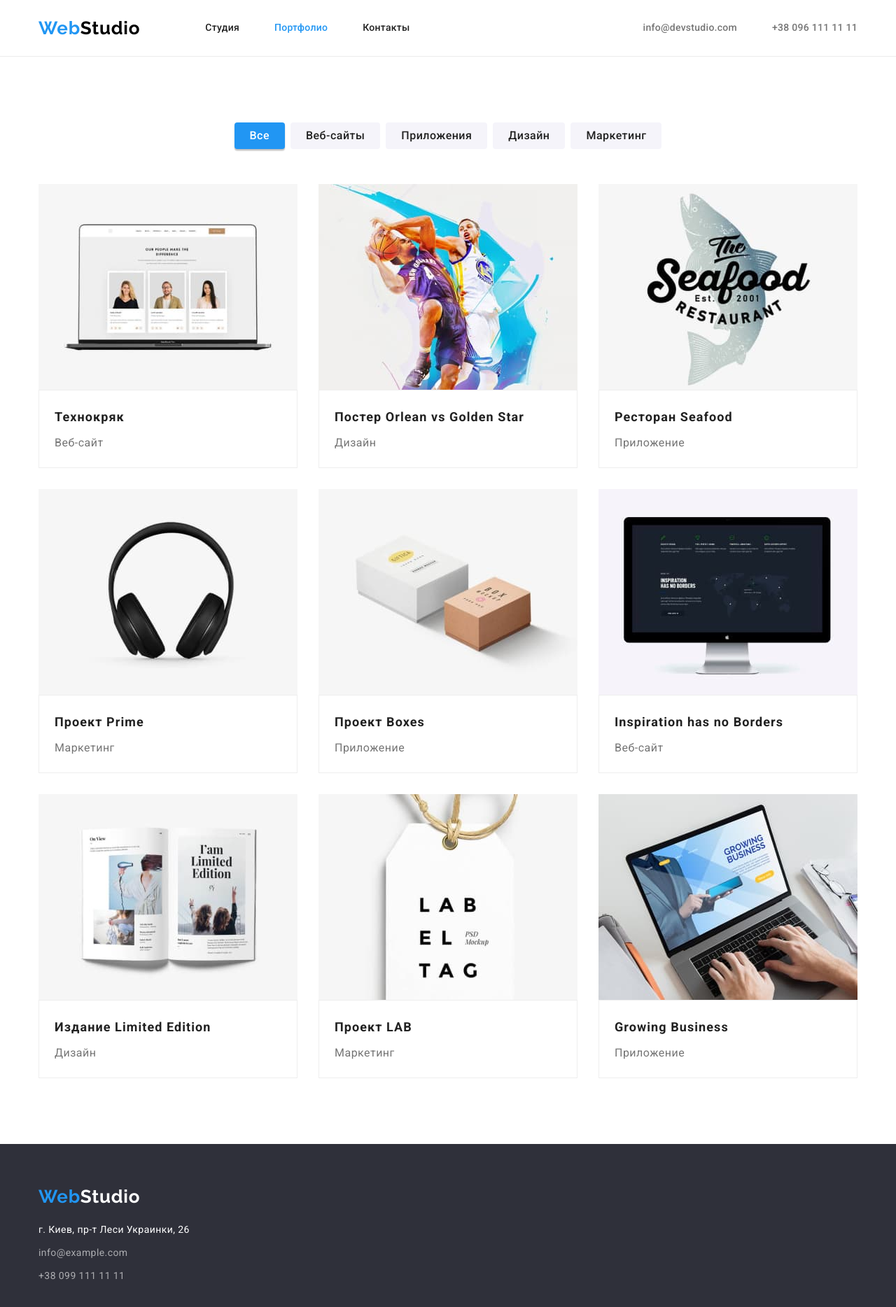
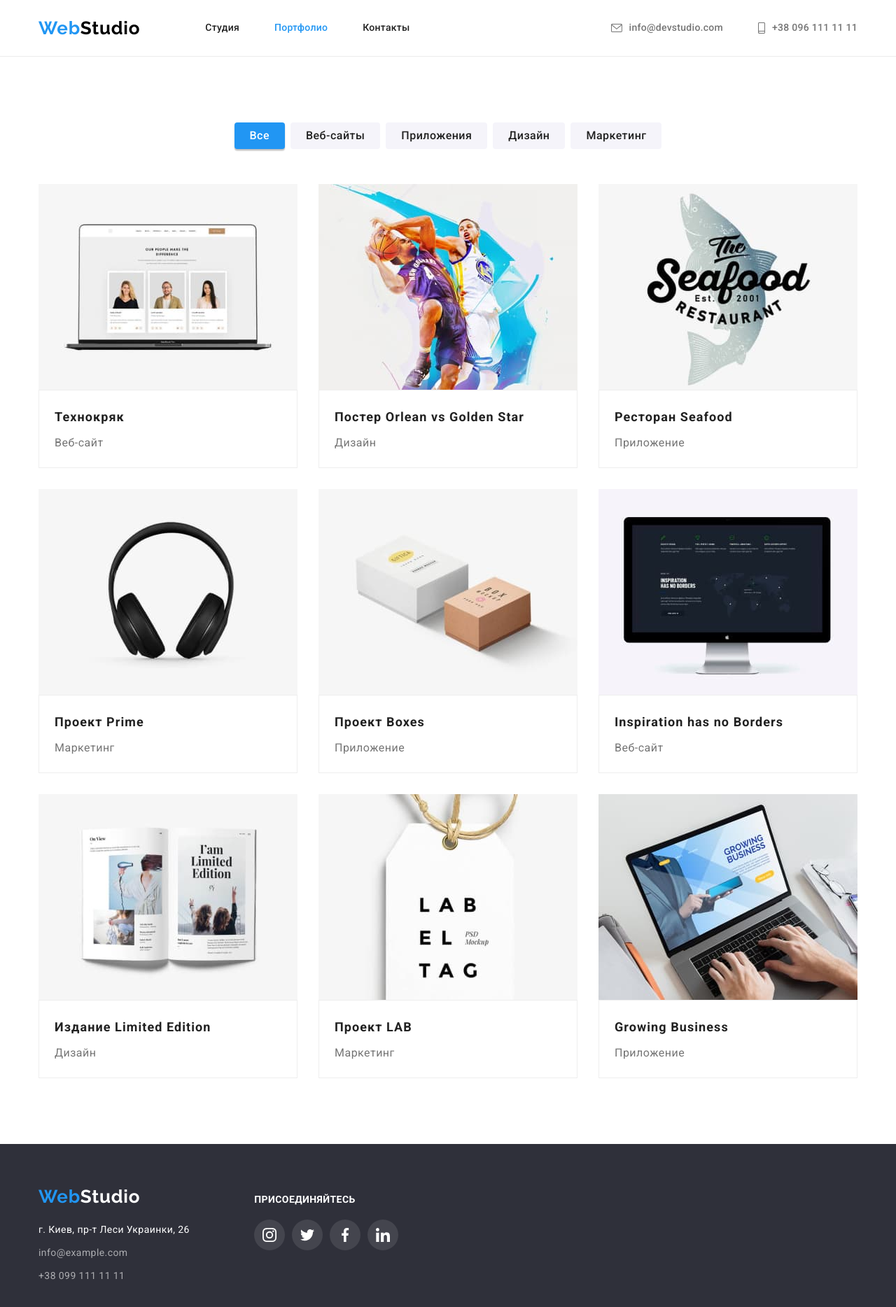
Before and after one commit to olja2022/goit-markup-hw-04, a plain HTML site: page portfolio.html in a window 1280 px wide. Shown: the whole page at 70% size. Drawn offline with nearby package versions, Linux system fonts and the light colour scheme.

Commit message:
add page layout to portfolio

```diff
--- a/css/styles.css
+++ b/css/styles.css
@@ -230,7 +230,6 @@ button {
   box-shadow: 0px 1px 2px 0px #00000014;
   box-shadow: 0px 3px 1px 0px #0000001a;
 }
-
 /*=================/HERO==================*/
 
 /*==================OUR ADVANTAGES==================*/
--- a/portfolio.html
+++ b/portfolio.html
@@ -39,15 +39,21 @@
           </ul>
         </nav>
         <ul class="page-nav">
-          <li>
-            <a class="contact-mail" href="mailto:info@devstudio.com"
-              >info@devstudio.com</a
-            >
+          <li class="header-contact-item">
+            <a class="contact-mail" href="mailto:info@devstudio.com">
+              info@devstudio.com
+              <svg class="header-contact-icon" width="16" height="12">
+                <use href="./images/sprite.svg#icon-envelope"></use>
+              </svg>
+            </a>
           </li>
           <li>
             <a class="contact-phone-number" href="tel:+380961111111"
-              >+38 096 111 11 11</a
-            >
+              >+38 096 111 11 11
+              <svg class="header-contact-icon" width="10" height="16">
+                <use href="./images/sprite.svg#icon-smartphone"></use>
+              </svg>
+            </a>
           </li>
         </ul>
       </div>
@@ -59,10 +65,7 @@
           <h1 class="visually-hidden">Страница Портфолио</h1>
           <ul class="menu-button">
             <li class="btn-hover-focus">
-              <button
-                class="modal-btn-portfolio button-current btn-all"
-                type="button"
-              >
+              <button class="modal-btn-portfolio button-current" type="button">
                 Все
               </button>
             </li>
@@ -233,7 +236,8 @@
     </main>
     <!--FOOTER-->
     <footer class="page-footer">
-      <div class="container">
+      <div class="container footer-wrap">
+        <div class="address-footer-wrap">
           <a class="logo logo-footer" href="./index.html" lang="en"
             >Web<span class="logo-white">Studio</span></a
           >
@@ -261,6 +265,40 @@
             </ul>
           </address>
         </div>
+        <div>
+          <p class="social-footer-wrap">присоединяйтесь</p>
+          <ul class="social-list-footer">
+            <li class="social-list-item-footer">
+              <a class="social-list-link-footer" href="">
+                <svg class="social-list-icon-footer" width="20" height="20">
+                  <use href="./images/sprite.svg#icon-instagram"></use>
+                </svg>
+              </a>
+            </li>
+            <li class="social-list-item-footer">
+              <a class="social-list-link-footer" href="">
+                <svg class="social-list-icon-footer" width="20" height="20">
+                  <use href="./images/sprite.svg#icon-twitter"></use>
+                </svg>
+              </a>
+            </li>
+            <li class="social-list-item-footer">
+              <a class="social-list-link-footer" href="">
+                <svg class="social-list-icon-footer" width="20" height="20">
+                  <use href="./images/sprite.svg#icon-facebook"></use>
+                </svg>
+              </a>
+            </li>
+            <li class="social-list-item-footer">
+              <a class="social-list-link-footer" href="">
+                <svg class="social-list-icon-footer" width="20" height="20">
+                  <use href="./images/sprite.svg#icon-linkedin"></use>
+                </svg>
+              </a>
+            </li>
+          </ul>
+        </div>
+      </div>
     </footer>
   </body>
 </html>
```
Lines whose indentation alone changed are shown as unchanged.
